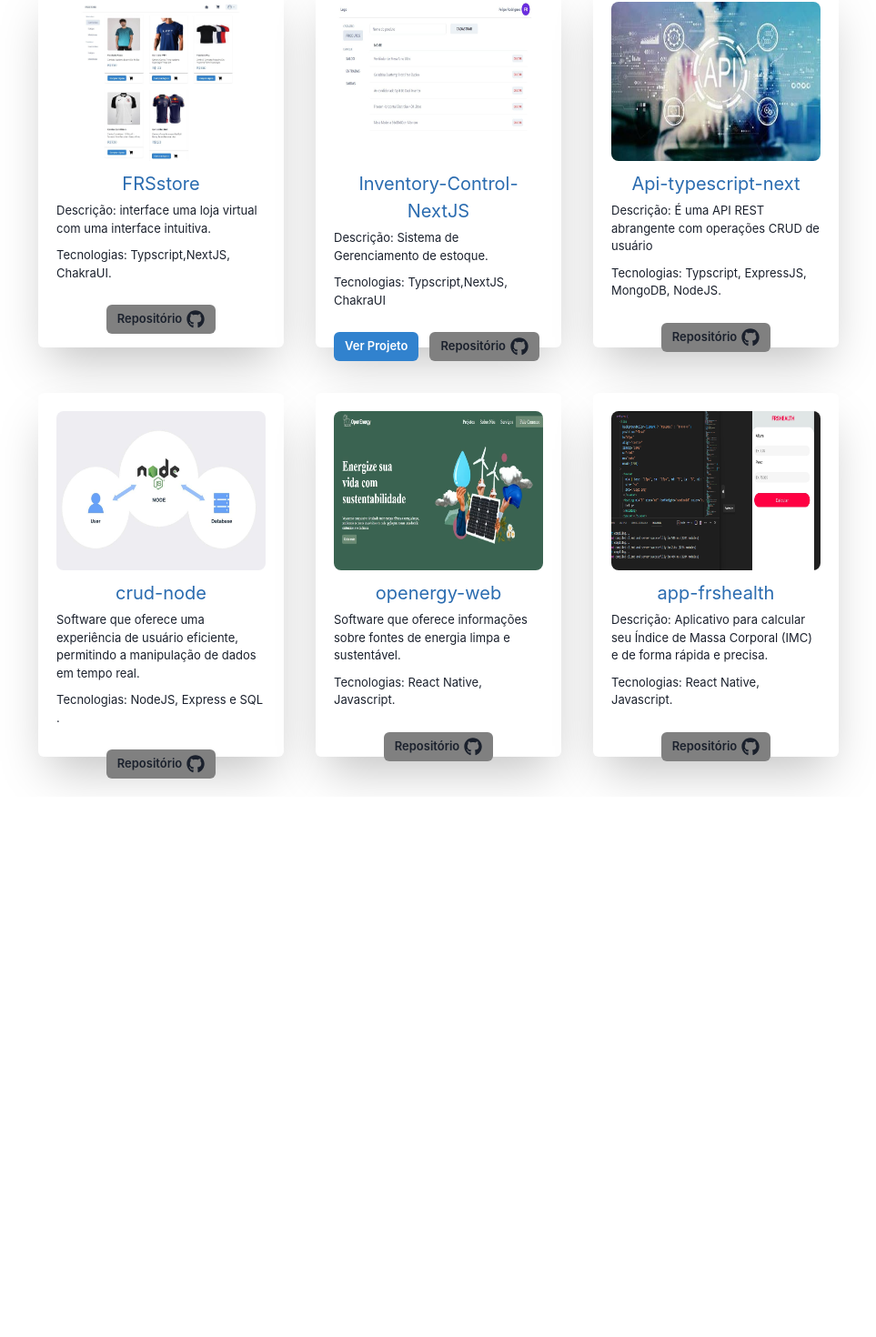
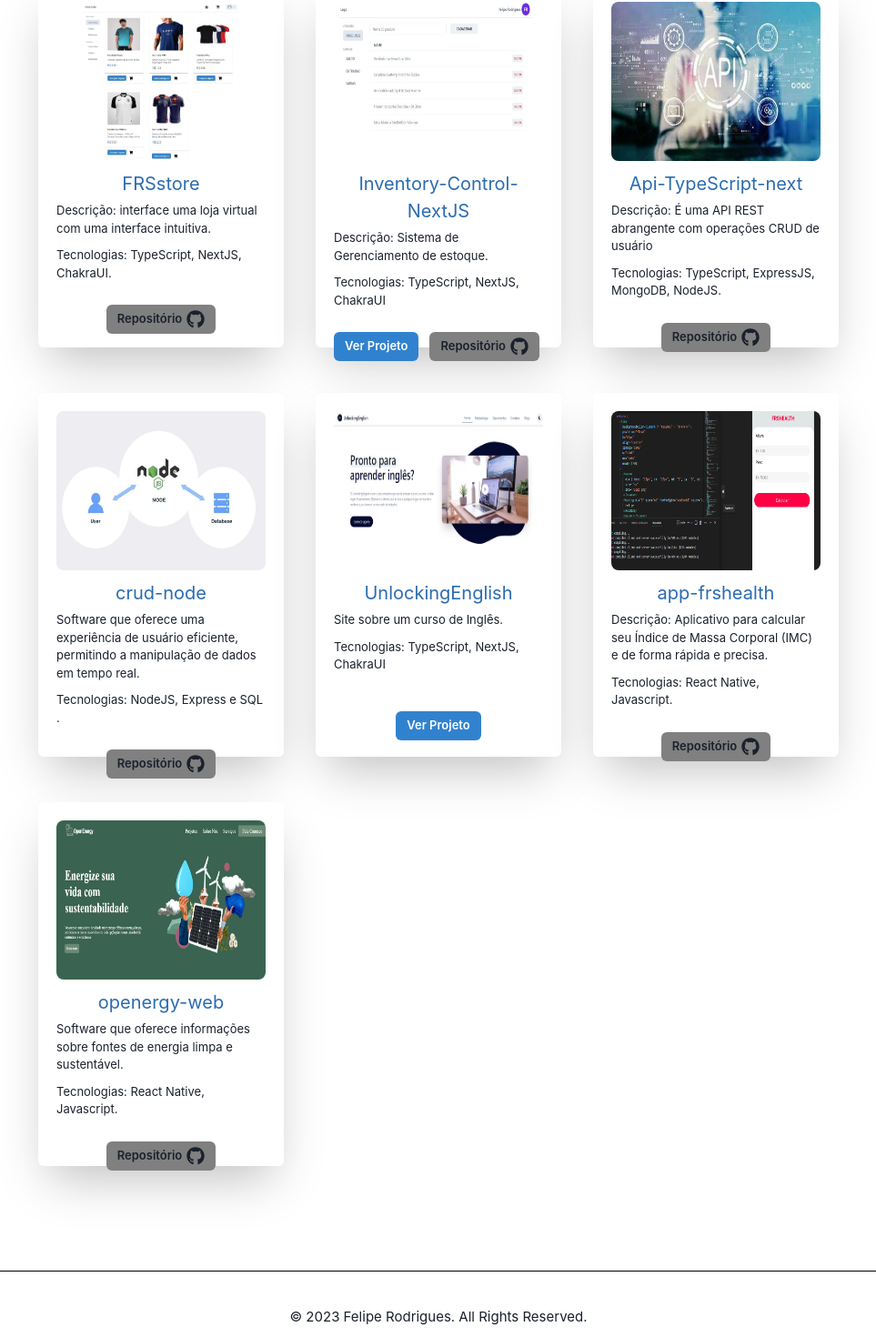
Before and after one commit to FelipeRodrigues07/portifolio-next, a Next.js app: page /projects in a window 1280 px wide. Shown: the part 253-1723 px from the top of the page at 91% size, without its empty margins (158-1121 px from the left). Before the commit the page ends 1129 px from the top, so only its background shows below. Built offline with nearby package versions, Linux system fonts and the light colour scheme.

Commit message:
coloquei mais um projeto

```diff
--- a/src/pages/projects.tsx
+++ b/src/pages/projects.tsx
@@ -8,10 +8,15 @@ import {
   SimpleGrid,
   Button,
   Text,
+  useColorMode
 } from "@chakra-ui/react";
 import { FaGithub } from "react-icons/fa";
 
 function Projects() {
+
+  const { colorMode, toggleColorMode } = useColorMode();
+  const isDark = colorMode === "dark";
+
   return (
     <Flex direction="column" w="100%" mt="0">
       <Navbar />
@@ -54,7 +59,7 @@ function Projects() {
                   intuitiva.
                 </Text>
                 <Text fontSize="13px" mt="10px" mb="5px">
-                  Tecnologias: Typscript,NextJS, ChakraUI.
+                  Tecnologias: TypeScript, NextJS, ChakraUI.
                 </Text>
                 <Flex justifyContent="center">
                   <Button
@@ -95,7 +100,7 @@ function Projects() {
                   Descrição: Sistema de Gerenciamento de estoque.
                 </Text>
                 <Text fontSize="13px" mt="10px" mb="5px">
-                  Tecnologias: Typscript,NextJS, ChakraUI
+                  Tecnologias: TypeScript, NextJS, ChakraUI
                 </Text>
                 <Flex direction="row">
                   <Button
@@ -144,14 +149,14 @@ function Projects() {
                   mb="5px"
                   color="#2B6CB0"
                 >
-                  Api-typescript-next
+                  Api-TypeScript-next
                 </Text>
                 <Text fontSize="13px">
                   Descrição: É uma API REST abrangente com operações CRUD de
                   usuário
                 </Text>
                 <Text fontSize="13px" mt="10px" mb="5px">
-                  Tecnologias: Typscript, ExpressJS, MongoDB, NodeJS.
+                  Tecnologias: TypeScript, ExpressJS, MongoDB, NodeJS.
                 </Text>
                 <Flex justifyContent="center">
                   <Button
@@ -217,7 +222,7 @@ function Projects() {
               <CardBody>
                 <Image
                   h="175px"
-                  src="/energy.jpeg"
+                  src="/unlocking.jpeg"
                   alt="image not available"
                   borderRadius="lg"
                 />
@@ -228,29 +233,27 @@ function Projects() {
                   mb="5px"
                   color="#2B6CB0"
                 >
-                  openergy-web
+                  UnlockingEnglish
                 </Text>
                 <Text fontSize="13px">
-                  Software que oferece informações sobre fontes de energia limpa
-                  e sustentável.
+                  Site sobre um curso de Inglês.
                 </Text>
                 <Text fontSize="13px" mt="10px" mb="5px">
-                  Tecnologias: React Native, Javascript.
+                Tecnologias: TypeScript, NextJS, ChakraUI
                 </Text>
                 <Flex justifyContent="center">
-                  <Button
+                <Button
                     size="sm"
-                    mt={5}
-                    backgroundColor="#808080"
+                    mt="36px"
+                    colorScheme="blue"
                     onClick={() =>
                       window.open(
-                        "https://github.com/FelipeRodrigues07/openergy-web.git"
+                        "https://unlocking-english.vercel.app/"
                       )
                     }
                     fontSize="13px"
                   >
-                    <Text mr="5px">Repositório</Text>
-                    {<FaGithub fontSize="20px" />}
+                    Ver Projeto
                   </Button>
                 </Flex>
               </CardBody>
@@ -297,8 +300,68 @@ function Projects() {
                 </Flex>
               </CardBody>
             </Card>
+            <Card w="270px" h="400px" boxShadow="2xl">
+              <CardBody>
+                <Image
+                  h="175px"
+                  src="/energy.jpeg"
+                  alt="image not available"
+                  borderRadius="lg"
+                />
+                <Text
+                  textAlign="center"
+                  fontSize="20px"
+                  mt="10px"
+                  mb="5px"
+                  color="#2B6CB0"
+                >
+                  openergy-web
+                </Text>
+                <Text fontSize="13px">
+                  Software que oferece informações sobre fontes de energia limpa
+                  e sustentável.
+                </Text>
+                <Text fontSize="13px" mt="10px" mb="5px">
+                  Tecnologias: React Native, Javascript.
+                </Text>
+                <Flex justifyContent="center">
+                  <Button
+                    size="sm"
+                    mt={5}
+                    backgroundColor="#808080"
+                    onClick={() =>
+                      window.open(
+                        "https://github.com/FelipeRodrigues07/openergy-web.git"
+                      )
+                    }
+                    fontSize="13px"
+                  >
+                    <Text mr="5px">Repositório</Text>
+                    {<FaGithub fontSize="20px" />}
+                  </Button>
+                </Flex>
+              </CardBody>
+            </Card>
           </SimpleGrid>
         </Flex>
+      </Flex>
+      <Flex
+        w="100%"
+        boxShadow={isDark ? " 0 1px 0 #fff" : "0 1px 0 #000000"}
+        h="15px"
+        mb={{ base: "18px", sm: "25px", md: "30px", lg: "40px" }}
+        mt="100px"
+      ></Flex>
+      <Flex
+        direction="row"
+        justifyContent="center"
+        w="50%"
+        mx="auto"
+        mb={{ base: "18px", sm: "25px", md: "30px", lg: "40px" }}
+      >
+        <Text fontSize={{ base: "8px", sm: "15px", md: "15px", lg: "15px" }}>
+          © 2023 Felipe Rodrigues. All Rights Reserved.
+        </Text>
       </Flex>
     </Flex>
   );
```
Also changed, not shown: src/components/Project.tsx (+4 -4 lines), public/unlocking.jpeg (added).
